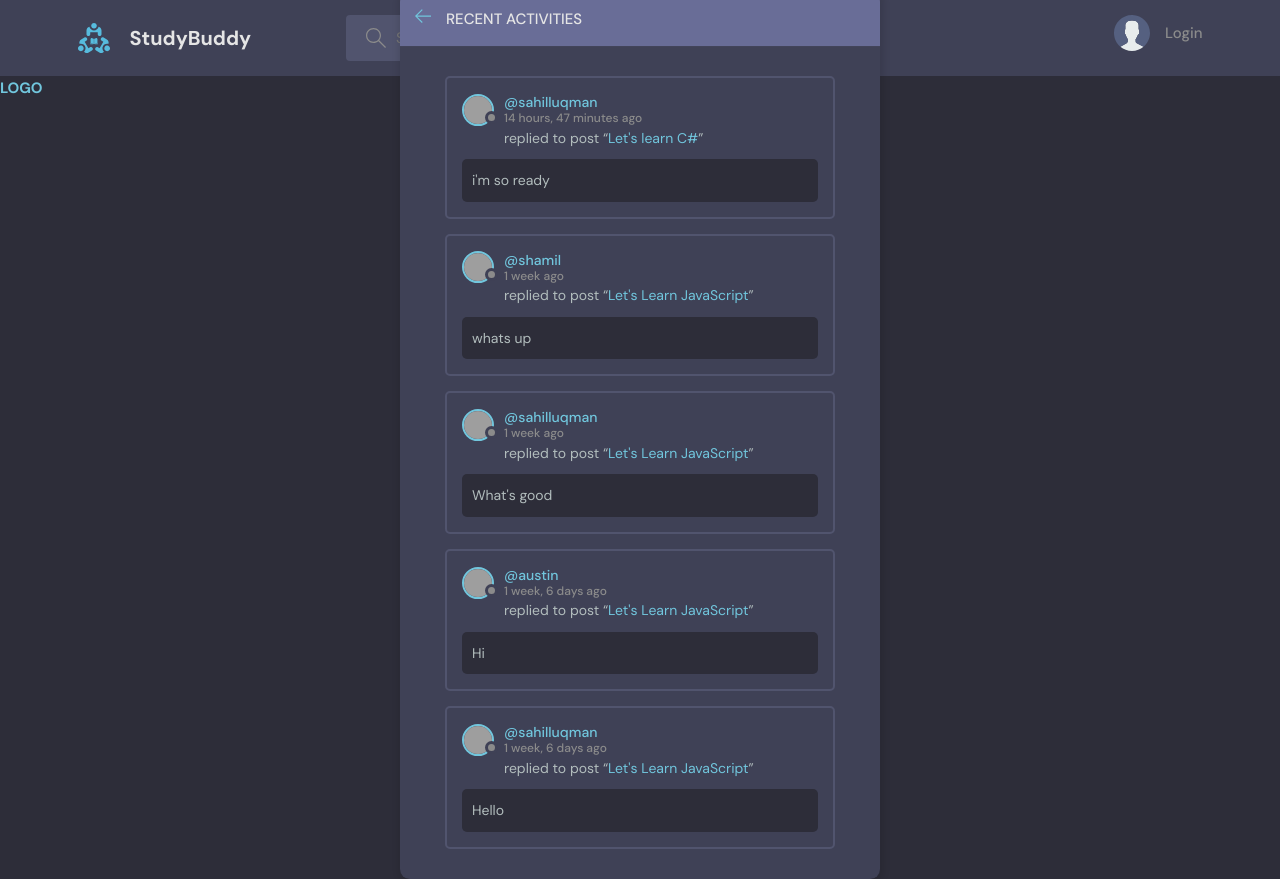
After one commit to s-luqman/Learning-Django, a Django app: page /activity/ in a window 1280 px wide. The commit adds this page. Run offline with Django 5.2, Linux system fonts and the light colour scheme; data comes from the database, SQL or seed files in the repository; grey boxes are pictures that could not be loaded.

```diff
--- /dev/null
+++ b/base/templates/base/activity.html
@@ -0,0 +1,63 @@
+{% extends 'main.html' %}
+
+{% block content %}
+<main class="layout">
+  <div class="container">
+    <div class="layout__box">
+      <div class="layout__boxHeader">
+        <div class="layout__boxTitle">
+          <a href="{% url 'home' %}">
+            <svg version="1.1" xmlns="http://www.w3.org/2000/svg" width="32" height="32" viewBox="0 0 32 32">
+              <title>arrow-left</title>
+              <path
+                d="M13.723 2.286l-13.723 13.714 13.719 13.714 1.616-1.611-10.96-10.96h27.625v-2.286h-27.625l10.965-10.965-1.616-1.607z">
+              </path>
+            </svg>
+          </a>
+          <h3>Recent Activities</h3>
+        </div>
+      </div>
+
+      <div class="activities-page layout__body">
+
+        {% for message in room_messages %}
+        <div class="activities__box">
+          <div class="activities__boxHeader roomListRoom__header">
+            <a href="{% url 'user-profile' message.user.id %}" class="roomListRoom__author">
+              <div class="avatar avatar--small">
+                <img src="https://randomuser.me/api/portraits/women/11.jpg" />
+              </div>
+              <p>
+                @{{message.user}}
+                <span>{{message.created|timesince}} ago</span>
+              </p>
+            </a>
+
+            {% if request.user == message.user %}
+            <div class="roomListRoom__actions">
+              <a href="{% url 'delete-message' message.id %}">
+                <svg version="1.1" xmlns="http://www.w3.org/2000/svg" width="32" height="32" viewBox="0 0 32 32">
+                  <title>remove</title>
+                  <path
+                    d="M27.314 6.019l-1.333-1.333-9.98 9.981-9.981-9.981-1.333 1.333 9.981 9.981-9.981 9.98 1.333 1.333 9.981-9.98 9.98 9.98 1.333-1.333-9.98-9.98 9.98-9.981z">
+                  </path>
+                </svg>
+              </a>
+            </div>
+            {% endif %}
+          </div>
+          <div class="activities__boxContent">
+            <p>replied to post “<a href="{% url 'room' message.room.id %}">{{message.room}}</a>”</p>
+            <div class="activities__boxRoomContent">
+              {{message.body}}
+            </div>
+          </div>
+        </div>
+        {% endfor %}
+
+      </div>
+    </div>
+  </div>
+</main>
+
+{% endblock content %}
--- a/base/templates/base/topics_component.html
+++ b/base/templates/base/topics_component.html
@@ -12,7 +12,7 @@
       </li>
       {% endfor %}
     </ul>
-    <a class="btn btn--link" href="topics.html">
+    <a class="btn btn--link" href="{% url 'topics' %}">
       More
       <svg version="1.1" xmlns="http://www.w3.org/2000/svg" width="32" height="32" viewBox="0 0 32 32">
         <title>chevron-down</title>
--- a/base/urls.py
+++ b/base/urls.py
@@ -17,4 +17,6 @@ urlpatterns = [
     path('delete-room/<str:pk>/', views.deleteRoom, name="delete-room"),
     path('delete-message/<str:pk>/', views.deleteMessage, name="delete-message"),
     path('update-user/', views.updateUser, name="update-user"),
+    path('topics/', views.topicsPage, name="topics"),
+    path('activity/', views.activityPage, name="activity"),
 ]
--- a/base/views.py
+++ b/base/views.py
@@ -68,7 +68,7 @@ def home(request):
         Q(description__icontains=q)
     )
 
-    topics = Topic.objects.all()
+    topics = Topic.objects.all()[0:5]
     room_count = rooms.count()
     room_messages = Message.objects.filter(Q(room__topic__name__icontains=q))
 
@@ -180,3 +180,12 @@ def updateUser(request):
             form.save()
             return redirect('user-profile', pk=user.id)
     return render(request, 'base/update-user.html', {'form': form})
+
+def topicsPage(request):
+    q = request.GET.get('q') if request.GET.get('q') != None else ''
+    topics = Topic.objects.filter(name__icontains=q)
+    return render(request, 'base/topics.html', {'topics': topics})
+
+def activityPage(request):
+    room_messages = Message.objects.all()
+    return render(request, 'base/activity.html', {'room_messages': room_messages})
```
Also changed, not shown: base/templates/base/home.html (+4 -4 lines), base/templates/base/topics.html (added, +50 -0 lines).
